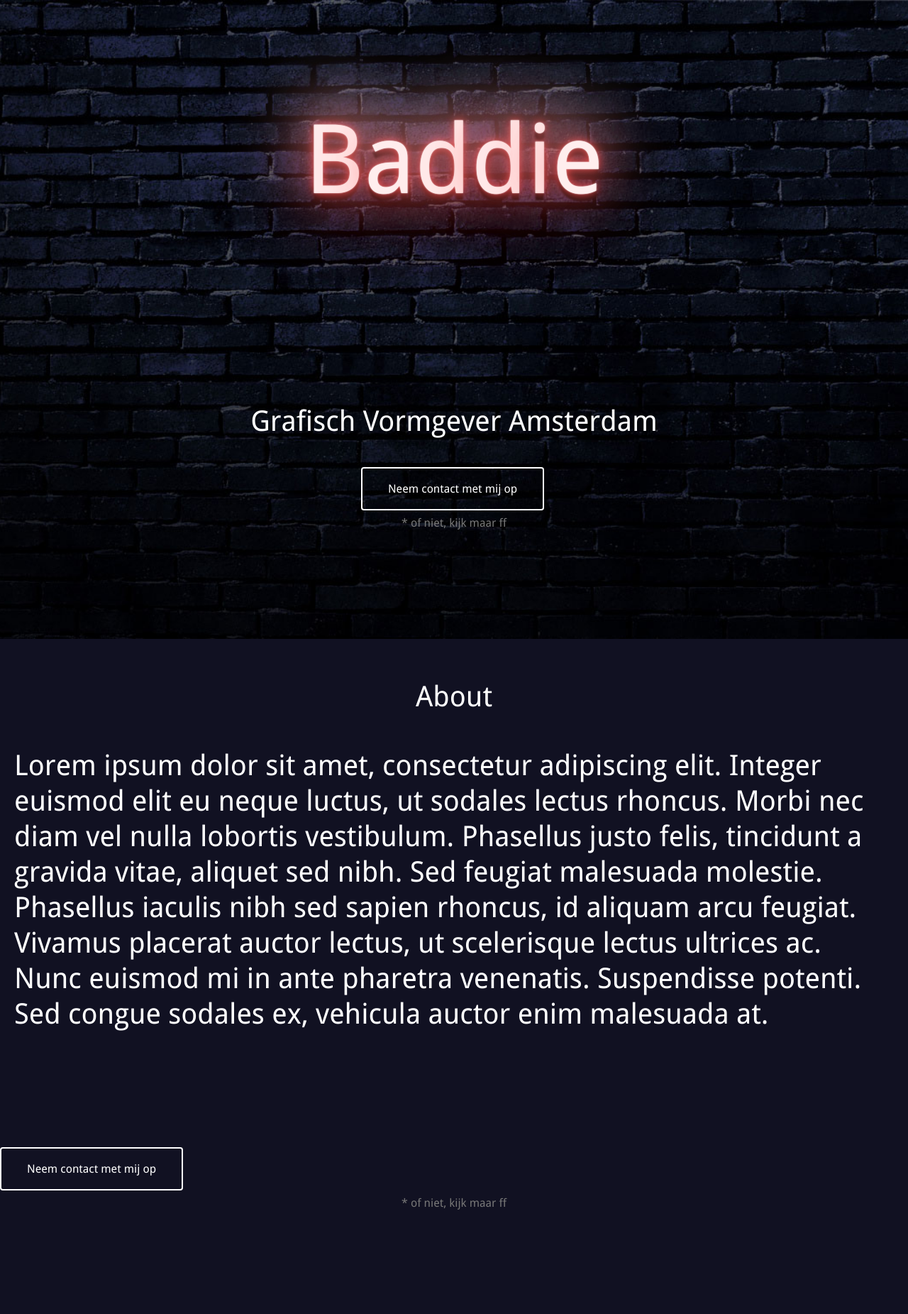
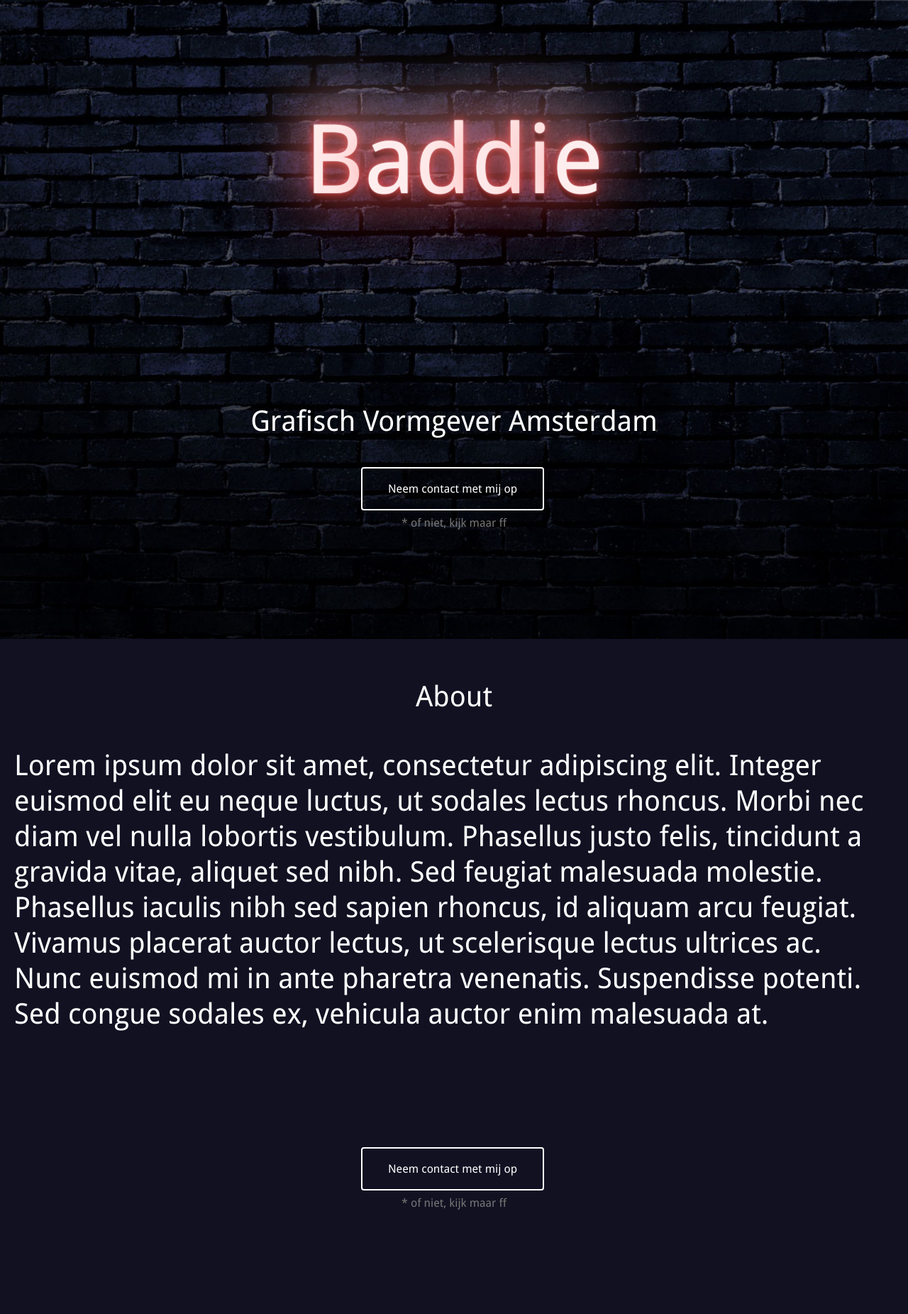
Before and after one commit to apsweb/baddie, a Jekyll site: the page built from index.md, in a window 1280 px wide. Shown: the whole page at 71% size. Built offline with Jekyll 4.4.1, drawn with Linux system fonts in a browser that asks for light colours; some web fonts are replaced.

Commit message:
Updated 'css/style.css' via CloudCannon

```diff
--- a/css/style.css
+++ b/css/style.css
@@ -2162,3 +2162,5 @@ align-items: center;
 .about h2, .about p {color:#fff;font-size:40px;}
 
 .about p {line-height:50px;}
+
+#gtco-footer .display-tc {text-align:center;}
```
